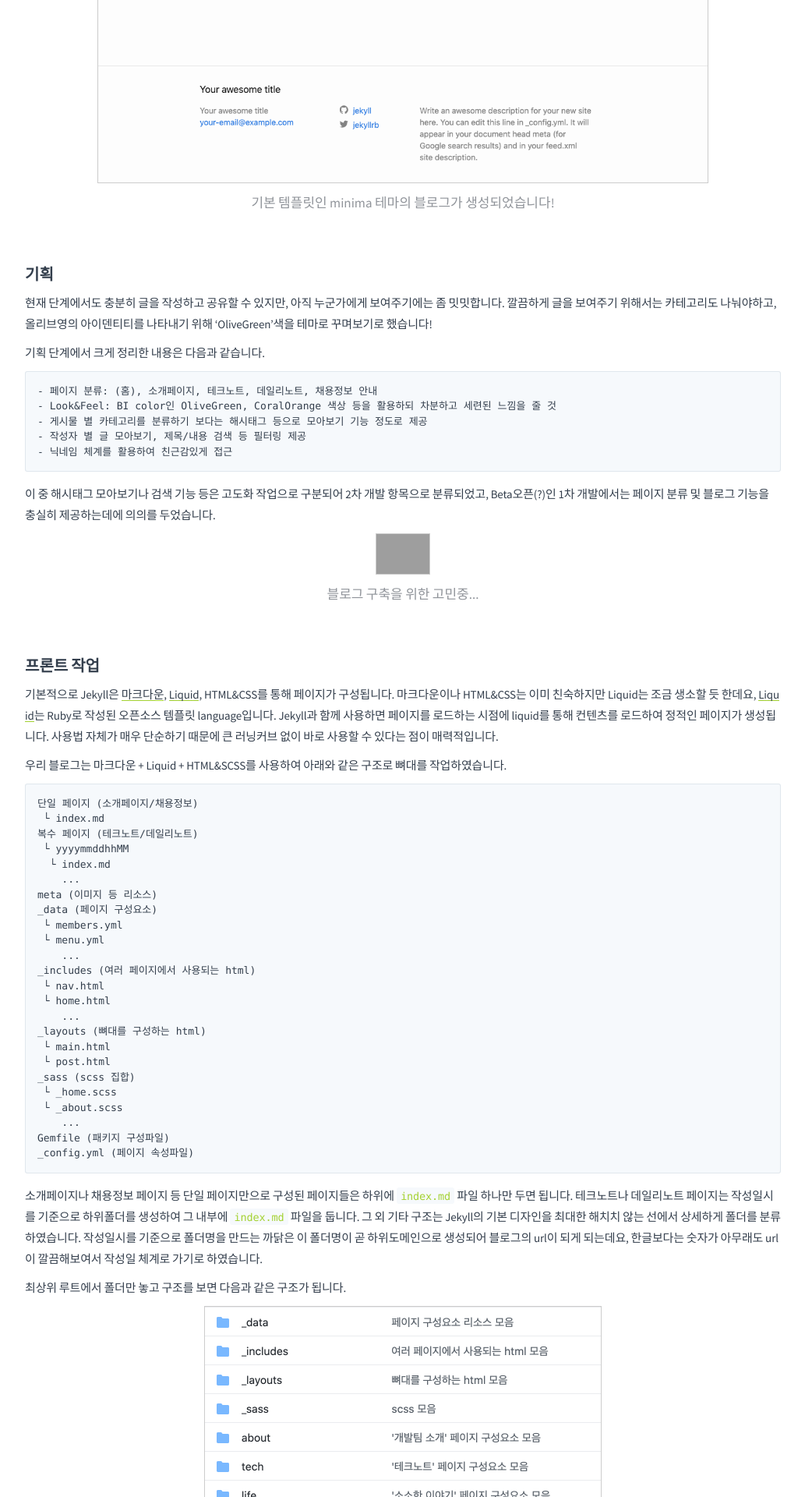
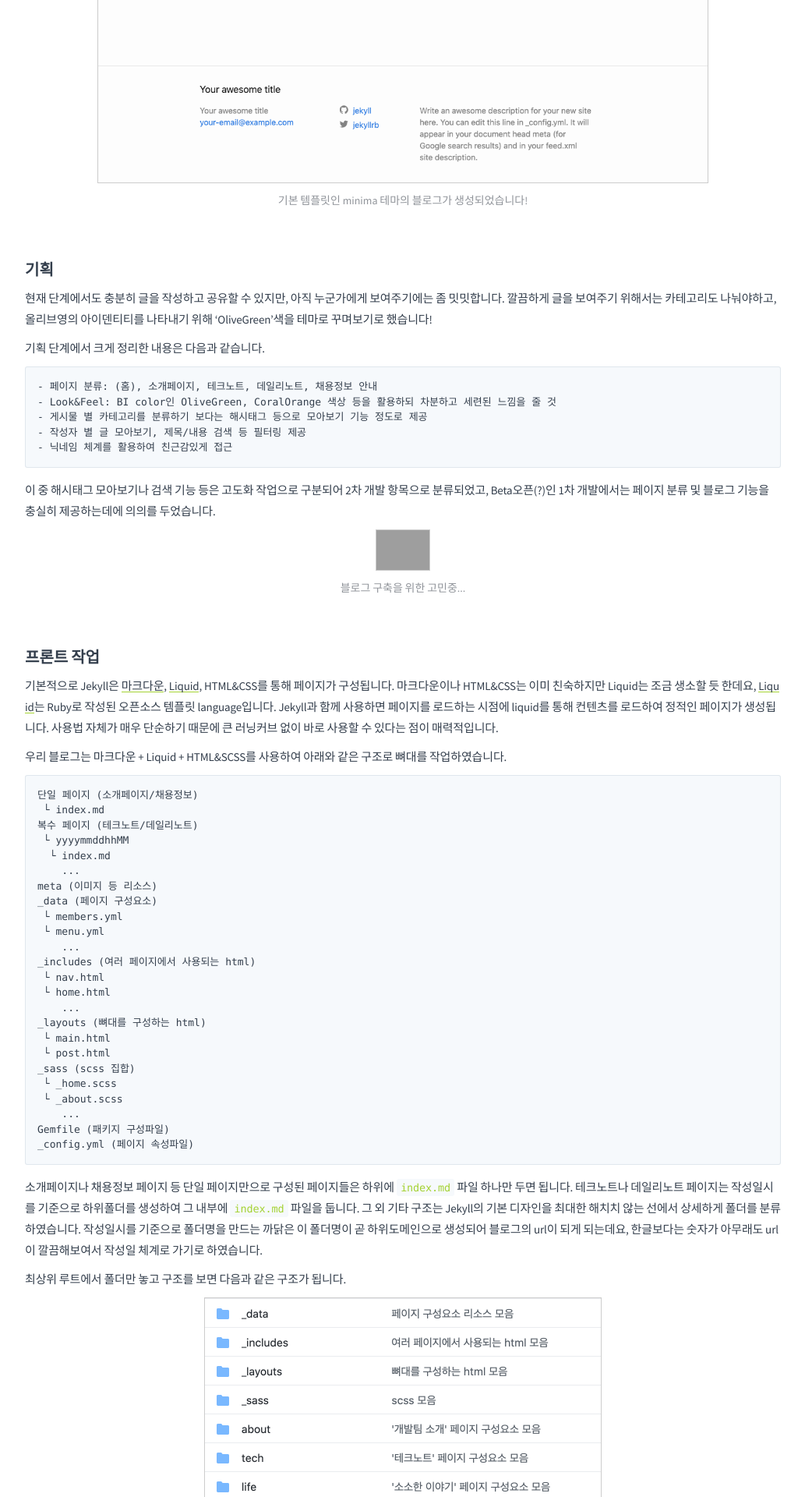
Before and after one commit to tedpark/oy-alldev.github.io, a Jekyll site: the page built from tech/2011091042/index.md, in a window 1280 px wide. Shown: the part 2601-4521 px from the top of the page at 78% size, without its empty margins (123-1156 px from the left). Built offline with Jekyll 4.4.1, drawn with Linux system fonts in a browser that asks for light colours; comment, search, counter and statistics services are not loaded; grey boxes are pictures that could not be loaded.

Commit message:
feature/포스트 CSS 업데이트

```diff
--- a/_sass/_base.scss
+++ b/_sass/_base.scss
@@ -60,7 +60,7 @@ blockquote {
 
 img {
   display: block;
-  margin: 0 0 1rem;
+  margin: 1rem 0 0.5rem;
   max-width: 100%;
 }
 
--- a/_sass/_post.scss
+++ b/_sass/_post.scss
@@ -208,13 +208,13 @@
 
 	figcaption {
 		text-align: center;
-		font-size: 17px;
+		font-size: 14px;
 		color: $grey-1;
 		line-height: 1.8;
 		margin-bottom: 40px;
 
 		@media (max-width: $break-small) {
-			font-size: 15px;
+			font-size: 13px;
 		}
 	}
 
```
